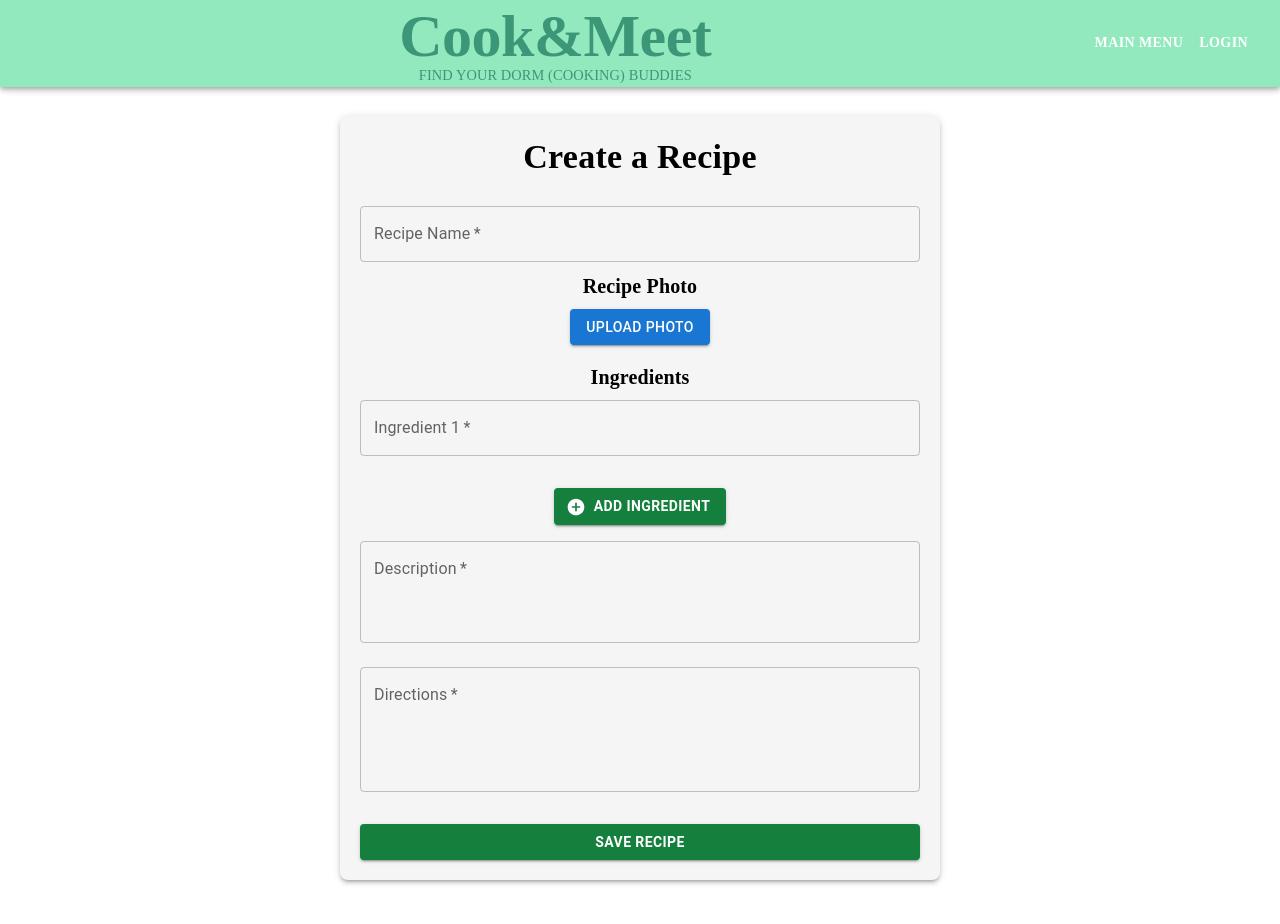
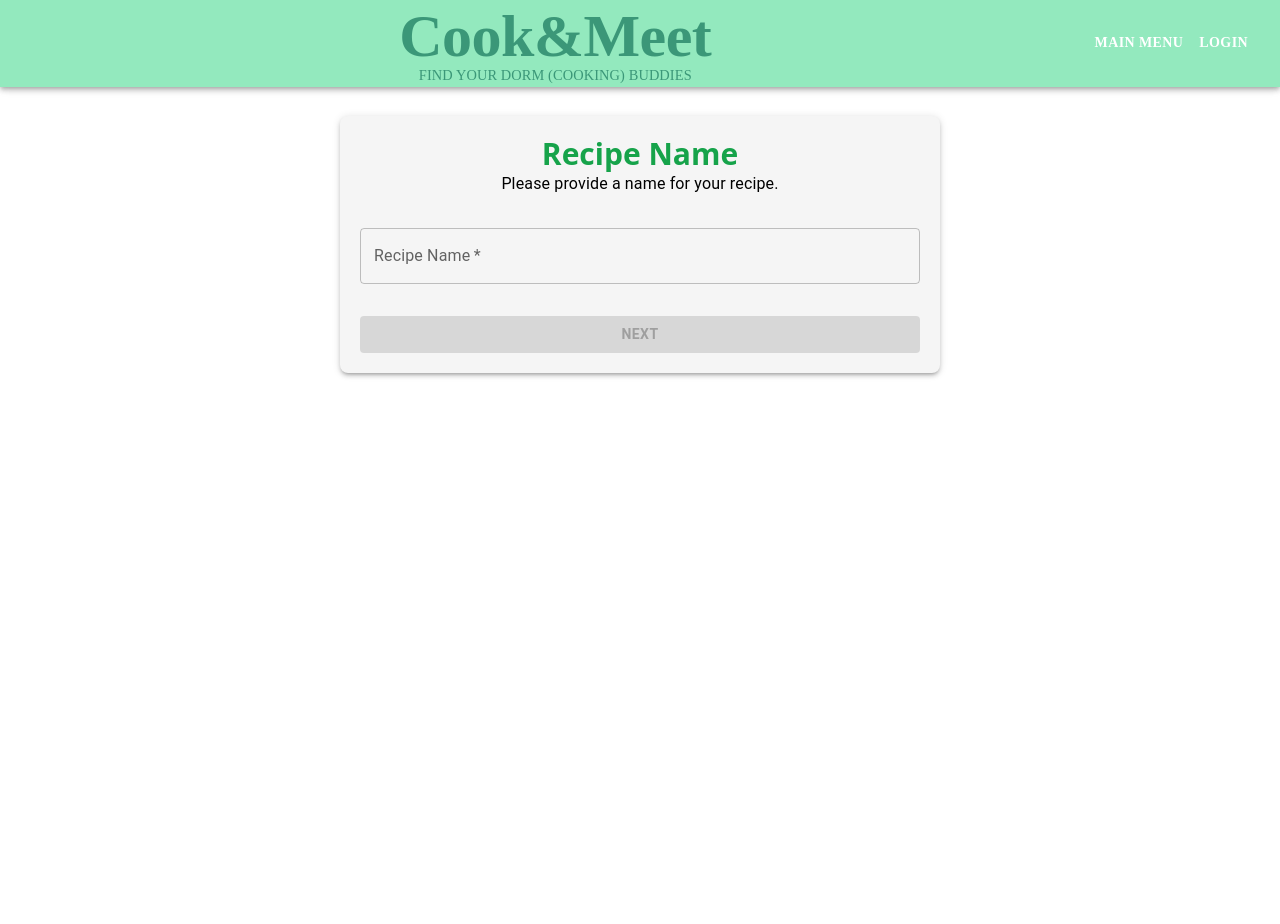
Before and after one commit to vamuana/webDesign_chefs, a React (Vite) app in the folder app/: page /create-recipe in a window 1280 px wide. Shown: the top 924 px of the page. After the commit the page ends 800 px from the top, so only its background shows below. Built offline with nearby package versions, Linux system fonts and the light colour scheme.

Commit message:
Update CreateRecipe.jsx

```diff
--- a/app/src/components/CreateRecipe.jsx
+++ b/app/src/components/CreateRecipe.jsx
@@ -22,10 +22,11 @@ const RecipeForm = () => {
     directions: '',
     photo: null,
   });
+  const [currentStep, setCurrentStep] = useState(1);
   const [isHovered, setIsHovered] = useState(false);
   const fileInputRef = useRef(null);
   const [formError, setFormError] = useState(null);
-  const [preview, setPreview] = useState(null);  // for the image preview
+  const [preview, setPreview] = useState(null);
 
   const handleChange = (e) => {
     const { name, value } = e.target;
@@ -50,8 +51,8 @@ const RecipeForm = () => {
   const handleImageChange = (e) => {
     const file = e.target.files[0];
     if (file) {
-      setRecipe((prev) => ({ ...prev, photo: file }));  // Uloží skutočný súbor
-      setPreview(URL.createObjectURL(file)); // image preview
+      setRecipe((prev) => ({ ...prev, photo: file }));
+      setPreview(URL.createObjectURL(file));
     }
   };
 
@@ -67,25 +68,21 @@ const RecipeForm = () => {
 
     if (!recipe.name) {
       setFormError("Please enter the recipe name!");
-      scrollToTop();
       return;
     }
 
     if (recipe.ingredients.length === 0 || recipe.ingredients.some((ingredient) => !ingredient)) {
       setFormError("Please add at least one ingredient!");
-      scrollToTop();
       return;
     }
 
     if (!recipe.description) {
       setFormError("Please enter the recipe description!");
-      scrollToTop();
       return;
     }
 
     if (!recipe.directions) {
       setFormError("Please enter the recipe directions!");
-      scrollToTop();
       return;
     }
 
@@ -111,7 +108,6 @@ const RecipeForm = () => {
       if (!response.ok) {
         const errorData = await response.json();
         setFormError(`Error: ${errorData.error || "Something went wrong!"}`);
-        scrollToTop();
         return;
       }
 
@@ -122,7 +118,6 @@ const RecipeForm = () => {
     } catch (error) {
       console.error("Error:", error);
       setFormError("Failed to create the recipe!");
-      scrollToTop();
     }
   };
 
@@ -137,38 +132,20 @@ const RecipeForm = () => {
     if (fileInputRef.current) {
       fileInputRef.current.value = "";
     }
+    setCurrentStep(1);
   };
 
-  const scrollToTop = () => {
-    window.scrollTo({
-      top: 0,
-      behavior: "smooth",
-    });
-  };
-
-
+  const renderStep = () => {
+    switch (currentStep) {
+      case 1:
         return (
           <Box>
-      <NavBar />
-      <Toolbar />
-      {successMsg && <Success msg={successMsg} />}
-      {error && <Alert msg={error} />}
-      <Box
-        sx={{
-          maxWidth: '600px',
-          margin: '20px auto',
-          padding: '20px',
-          boxShadow: 3,
-          borderRadius: 2,
-          backgroundColor: '#f5f5f5',
-        }}
-      >
-        <Typography variant="h4" sx={{ fontFamily: "Titillium Web", fontWeight: 700 }} gutterBottom>
-          Create a Recipe
+            <Typography variant="h5 bold" className="text-3xl font-bold mb-6 text-green-600" gutterBottom>
+              Recipe Name
             </Typography>
-        {formError && <p className="text-red-500 mb-4">{formError}</p>}
-        <form onSubmit={handleSubmit}>
-          {/* Title */}
+            <Typography variant="body1" sx={{ marginBottom: 2 }}>
+              Please provide a name for your recipe.
+            </Typography>
             <TextField
               id="recipe-name"
               fullWidth
@@ -180,15 +157,25 @@ const RecipeForm = () => {
               margin="normal"
               required
             />
-
-          {/* Photo Upload */}
-          <Box sx={{ marginBottom: 2 }}>
-          <Typography
-          variant="h6"
-          sx={{ fontFamily: "Titillium Web", fontWeight: 700 }}
-          gutterBottom
+            <Button
+              variant="contained"
+              onClick={() => recipe.name && setCurrentStep(2)}
+              sx={{ marginTop: 3, fontWeight: 'bold', backgroundColor: '#15803D' }}
+              className="w-full bg-green-700 text-white font-semibold py-3 px-6 rounded-lg hover:bg-green-600"
+              disabled={!recipe.name}
             >
-              Recipe Photo
+              Next
+            </Button>
+          </Box>
+        );
+      case 2:
+        return (
+          <Box>
+            <Typography variant="h5 bold" className="text-3xl font-bold mb-6 text-green-600" gutterBottom>
+              Upload Photo
+            </Typography>
+            <Typography variant="body1" sx={{ marginBottom: 2 }}>
+              Upload a photo to represent your recipe (optional).
             </Typography>
             <input
               type="file"
@@ -242,12 +229,34 @@ const RecipeForm = () => {
                 )}
               </Box>
             )}
+            <Box sx={{ display: 'flex', justifyContent: 'space-between', marginTop: 3 }}>
+              <Button
+                variant="contained"
+                onClick={() => setCurrentStep(1)}
+                sx={{ fontWeight: 'bold', backgroundColor: '#555' }}
+                className="bg-gray-700 text-white font-semibold py-3 px-6 rounded-lg hover:bg-gray-600"
+              >
+                Back
+              </Button>
+              <Button
+                variant="contained"
+                onClick={() => setCurrentStep(3)}
+                sx={{ fontWeight: 'bold', backgroundColor: '#15803D' }}
+                className="bg-green-700 text-white font-semibold py-3 px-6 rounded-lg hover:bg-green-600"
+              >
+                Next
+              </Button>
             </Box>
-
-          {/* Ingredients */}
-          <Box id="ingredients-section">
-          <Typography variant="h6" sx={{ fontFamily: "Titillium Web", fontWeight: 700 }} gutterBottom>
+          </Box>
+        );
+      case 3:
+        return (
+          <Box>
+            <Typography variant="h5 bold" className="text-3xl font-bold mb-6 text-green-600" gutterBottom>
               Ingredients
+            </Typography>
+            <Typography variant="body1" sx={{ marginBottom: 2 }}>
+              Add all the ingredients required for your recipe.
             </Typography>
             {recipe.ingredients.map((ingredient, index) => (
               <Box
@@ -281,17 +290,41 @@ const RecipeForm = () => {
               onClick={addIngredient}
               variant="contained"
               startIcon={<AddCircleIcon />}
-            sx={{
-              marginTop: 3,
-              fontWeight: 'bold',
-              backgroundColor: '#15803D',
-            }}
+              sx={{ marginTop: 3, fontWeight: 'bold', backgroundColor: '#15803D' }}
               className="bg-green-700 text-white font-semibold py-3 px-6 rounded-lg hover:bg-green-600"
             >
               Add Ingredient
             </Button>
+            <Box sx={{ display: 'flex', justifyContent: 'space-between', marginTop: 3 }}>
+              <Button
+                variant="contained"
+                onClick={() => setCurrentStep(2)}
+                sx={{ fontWeight: 'bold', backgroundColor: '#555' }}
+                className="bg-gray-700 text-white font-semibold py-3 px-6 rounded-lg hover:bg-gray-600"
+              >
+                Back
+              </Button>
+              <Button
+                variant="contained"
+                onClick={() => recipe.ingredients.every((ingredient) => ingredient) && setCurrentStep(4)}
+                sx={{ fontWeight: 'bold', backgroundColor: '#15803D' }}
+                className="bg-green-700 text-white font-semibold py-3 px-6 rounded-lg hover:bg-green-600"
+                disabled={!recipe.ingredients.every((ingredient) => ingredient)}
+              >
+                Next
+              </Button>
             </Box>
-          {/* Description */}
+          </Box>
+        );
+      case 4:
+        return (
+          <Box>
+            <Typography variant="h5 bold" className="text-3xl font-bold mb-6 text-green-600" gutterBottom>
+              Directions
+            </Typography>
+            <Typography variant="body1" sx={{ marginBottom: 2 }}>
+              Provide a detailed description and step-by-step directions for your recipe.
+            </Typography>
             <TextField
               id="recipe-description"
               fullWidth
@@ -306,7 +339,6 @@ const RecipeForm = () => {
               required
             />
 
-          {/* Directions */}
             <TextField
               id="recipe-directions"
               fullWidth
@@ -321,20 +353,51 @@ const RecipeForm = () => {
               required
             />
 
+            <Box sx={{ display: 'flex', justifyContent: 'space-between', marginTop: 3 }}>
               <Button
-            type="button"
+                variant="contained"
+                onClick={() => setCurrentStep(3)}
+                sx={{ fontWeight: 'bold', backgroundColor: '#555' }}
+                className="bg-gray-700 text-white font-semibold py-3 px-6 rounded-lg hover:bg-gray-600"
+              >
+                Back
+              </Button>
+              <Button
+                type="submit"
                 variant="contained"
                 onClick={handleSubmit}
-            sx={{
-              marginTop: 3,
-              fontWeight: 'bold',
-              backgroundColor: '#15803D',
-            }}
-            className="w-full bg-green-700 text-white font-semibold py-3 px-6 rounded-lg hover:bg-green-600"
+                sx={{ fontWeight: 'bold', backgroundColor: '#15803D' }}
+                className="bg-green-700 text-white font-semibold py-3 px-6 rounded-lg hover:bg-green-600"
+                disabled={!(recipe.description && recipe.directions)}
               >
                 Save Recipe
               </Button>
-        </form>
+            </Box>
+          </Box>
+        );
+      default:
+        return null;
+    }
+  };
+
+  return (
+    <Box>
+      <NavBar />
+      <Toolbar />
+      {successMsg && <Success msg={successMsg} />}
+      {error && <Alert msg={error} />}
+      <Box
+        sx={{
+          maxWidth: '600px',
+          margin: '20px auto',
+          padding: '20px',
+          boxShadow: 3,
+          borderRadius: 2,
+          backgroundColor: '#f5f5f5',
+        }}
+      >
+        {formError && <p className="text-red-500 mb-4">{formError}</p>}
+        <form onSubmit={handleSubmit}>{renderStep()}</form>
       </Box>
     </Box>
   );
```
Lines whose indentation alone changed are shown as unchanged.
